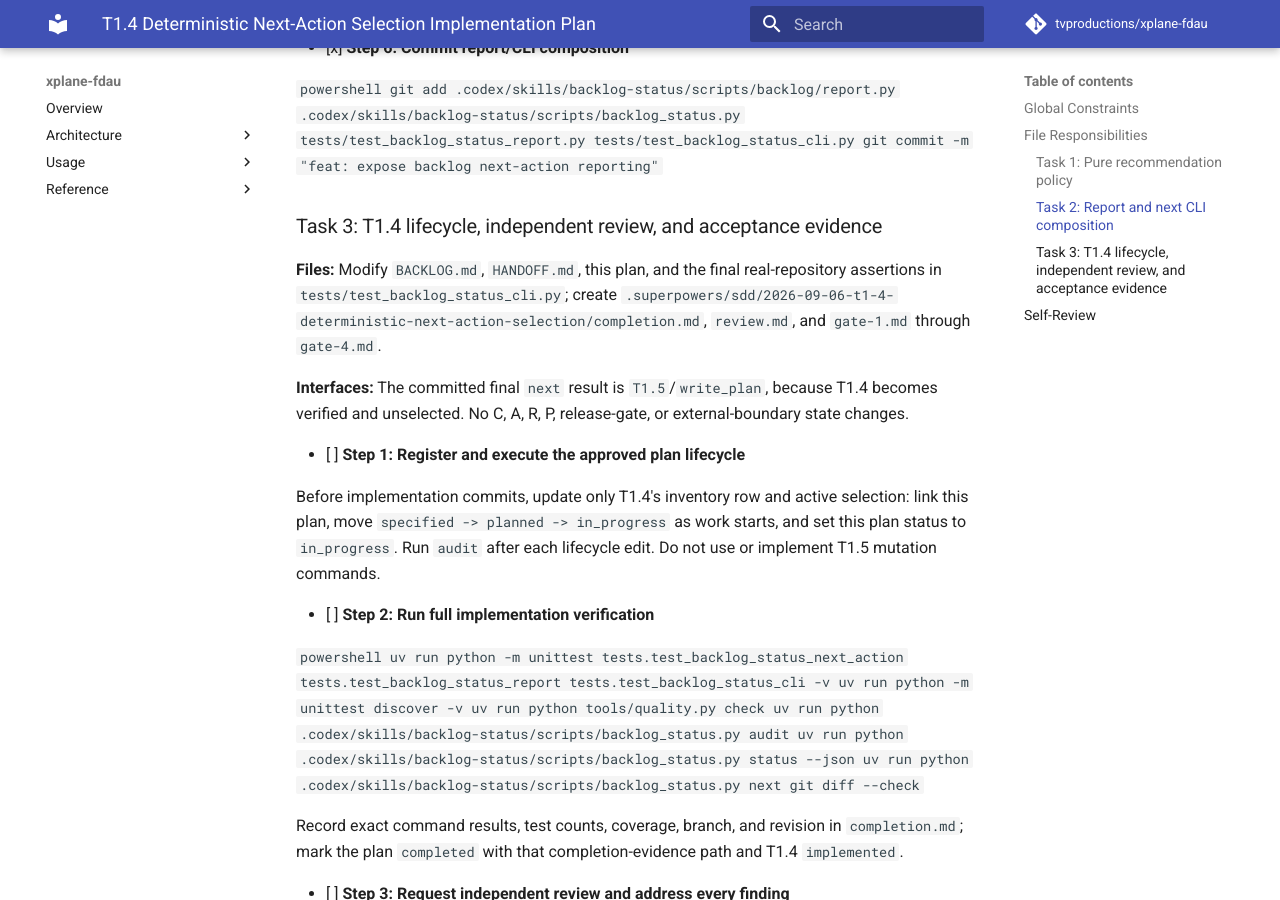
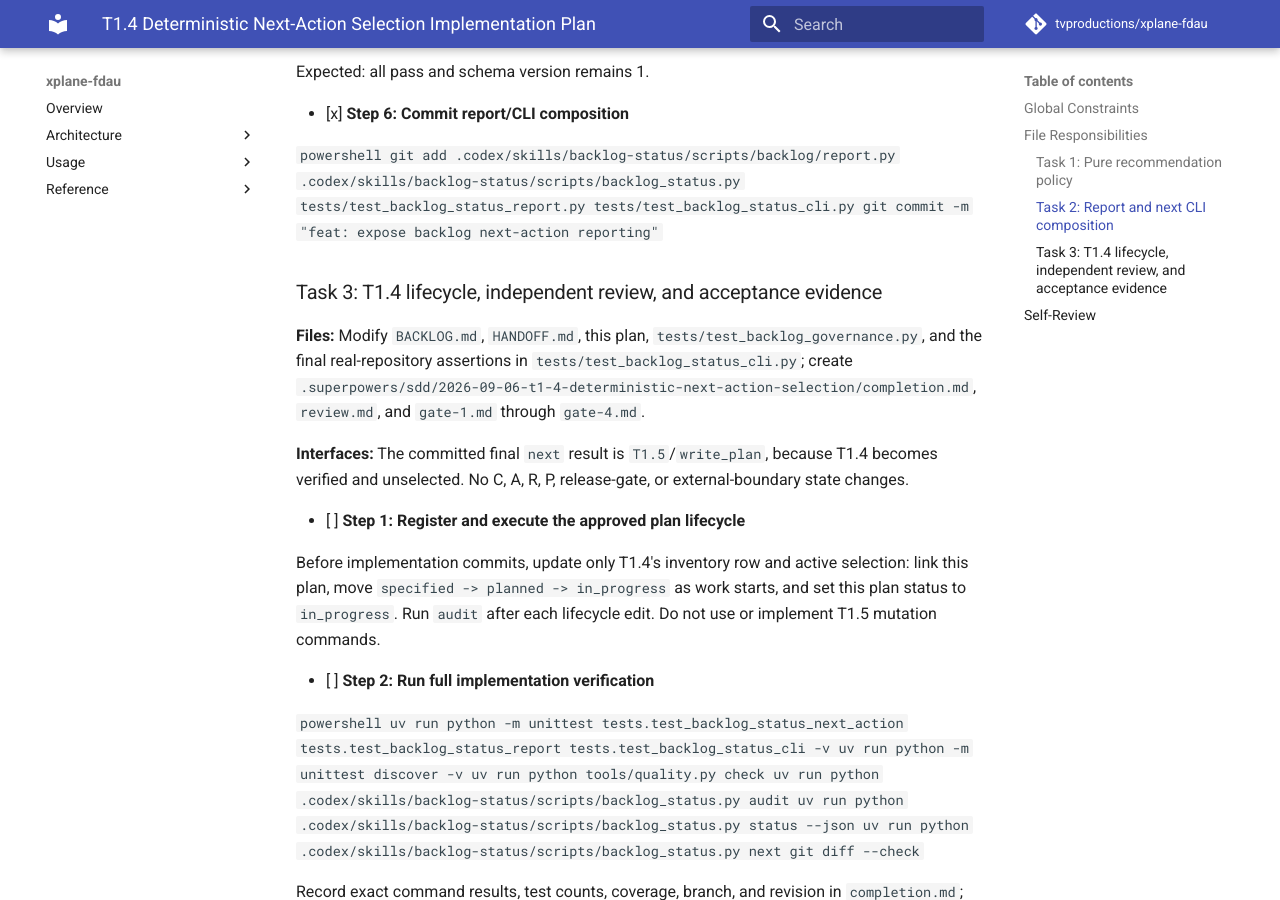
Before and after one commit to tvproductions/xplane-fdau, an MkDocs documentation site: the page built from docs/superpowers/plans/2026-09-06-t1-4-deterministic-next-action-selection.md, in a window 1280 px wide and 900 px high, scrolled down 5646 px. Built offline with MkDocs 1.6.1 and Material for MkDocs 9.7.7, drawn with Linux system fonts in a browser that asks for light colours; comment, search, counter and statistics services are not loaded; some of the changed text lies outside the part shown.

Commit message:
test: align governance checks with T1.4 lifecycle

```diff
--- a/docs/superpowers/plans/2026-09-06-t1-4-deterministic-next-action-selection.md
+++ b/docs/superpowers/plans/2026-09-06-t1-4-deterministic-next-action-selection.md
@@ -40,6 +40,7 @@
 | `tests/test_backlog_status_next_action.py` (new) | Exhaustive selector policy, lifecycle, suspension, finding, and node-kind tests |
 | `tests/test_backlog_status_report.py` | Human/JSON recommendation rendering and exact schema compatibility |
 | `tests/test_backlog_status_cli.py` | CLI usage, read-only behavior, and real-repository recommendation integration |
+| `tests/test_backlog_governance.py` | Current selection grammar and exact active-plan inventory during lifecycle migration |
 | `BACKLOG.md` | Selected child, approved plan link, lifecycle state, gate evidence, review link, and final selection |
 | `HANDOFF.md` | Concise T1.4 closure and next dependency-ready child pointer |
 | `.superpowers/sdd/2026-09-06-t1-4-deterministic-next-action-selection/*.md` | Completion, independent review, and four committed acceptance-gate records |
@@ -185,7 +186,7 @@
 
 ### Task 3: T1.4 lifecycle, independent review, and acceptance evidence
 
-**Files:** Modify `BACKLOG.md`, `HANDOFF.md`, this plan, and the final real-repository assertions in `tests/test_backlog_status_cli.py`; create `.superpowers/sdd/2026-09-06-t1-4-deterministic-next-action-selection/completion.md`, `review.md`, and `gate-1.md` through `gate-4.md`.
+**Files:** Modify `BACKLOG.md`, `HANDOFF.md`, this plan, `tests/test_backlog_governance.py`, and the final real-repository assertions in `tests/test_backlog_status_cli.py`; create `.superpowers/sdd/2026-09-06-t1-4-deterministic-next-action-selection/completion.md`, `review.md`, and `gate-1.md` through `gate-4.md`.
 
 **Interfaces:** The committed final `next` result is `T1.5`/`write_plan`, because T1.4 becomes verified and unselected. No C, A, R, P, release-gate, or external-boundary state changes.
 
```
Also changed, not shown: 1 other file.
